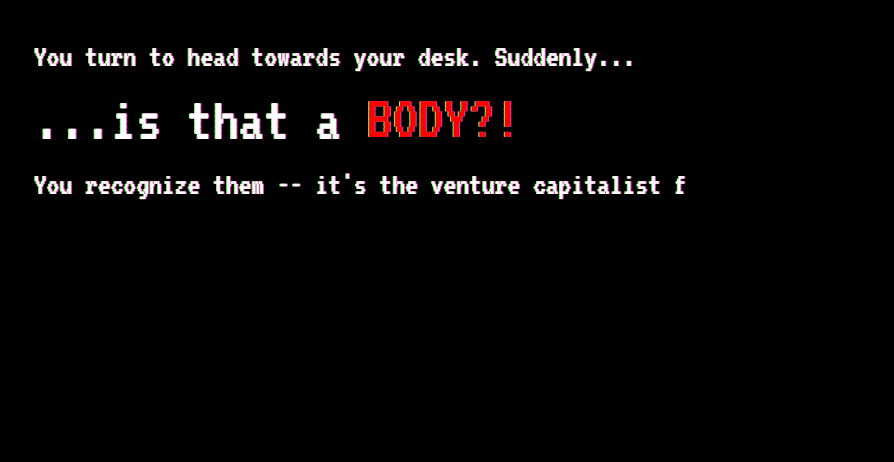
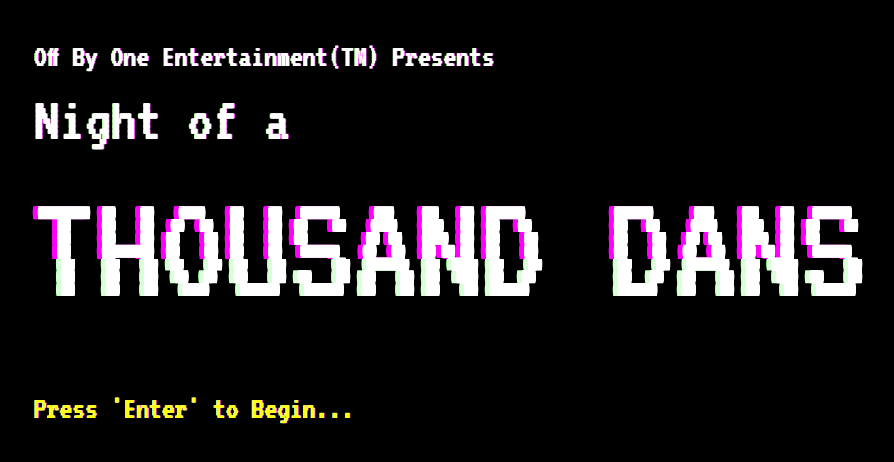
Before and after one commit to AlexTaber/vue-text-based-game-engine, a Vue app: page / in a window 1280 px wide. Shown: the top 462 px of the page, without its empty margins (6-900 px from the left). Built offline with nearby package versions, Linux system fonts and the light colour scheme.

Commit message:
update log effects

```diff
--- a/src/engine/console/Console.vue
+++ b/src/engine/console/Console.vue
@@ -3,7 +3,7 @@
 
   <div class="console">
     <div class="content">
-      <div v-for="log, index in logs" :key="log.id" :class="{ active: index === logs.length - 1 }">
+      <div v-for="log, index in logs" :key="log.id" :class="{ logEffects: !log.style?.glitch, active: index === logs.length - 1 }">
         <ConsoleLog v-if="log.type === 'log'" :log="log" />
 
         <ConsoleInput
@@ -47,9 +47,10 @@ body {
   overflow-y: scroll;
   overscroll-behavior-y: contain;
   scroll-snap-type: y proximity;
+  filter: brightness(150%);
 }
 
-.content {
+.logEffects {
   animation-duration: 0.01s;
   animation-name: textflicker;
   animation-iteration-count: infinite;
--- a/src/prologue/Prologue.vue
+++ b/src/prologue/Prologue.vue
@@ -1,6 +1,4 @@
 <template>
-  <MurderScene />
-
   <TitleScene />
 
   <CreateCharacterScene />
@@ -14,6 +12,8 @@
   <ElevatorScene />
 
   <AlarmScene />
+
+  <MurderScene />
 
   <SlackScene />
 
```
